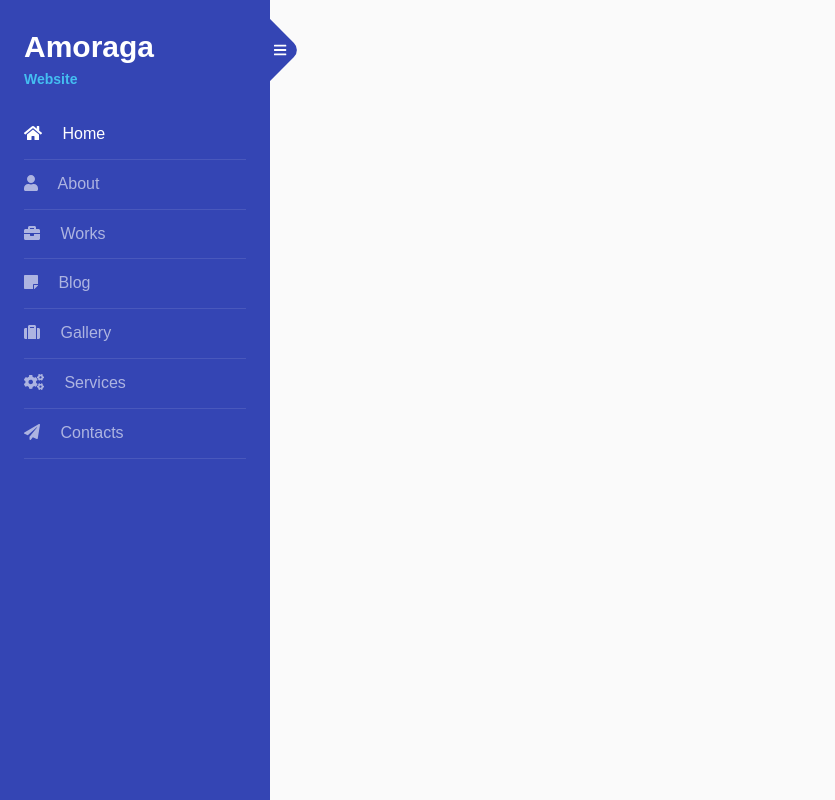
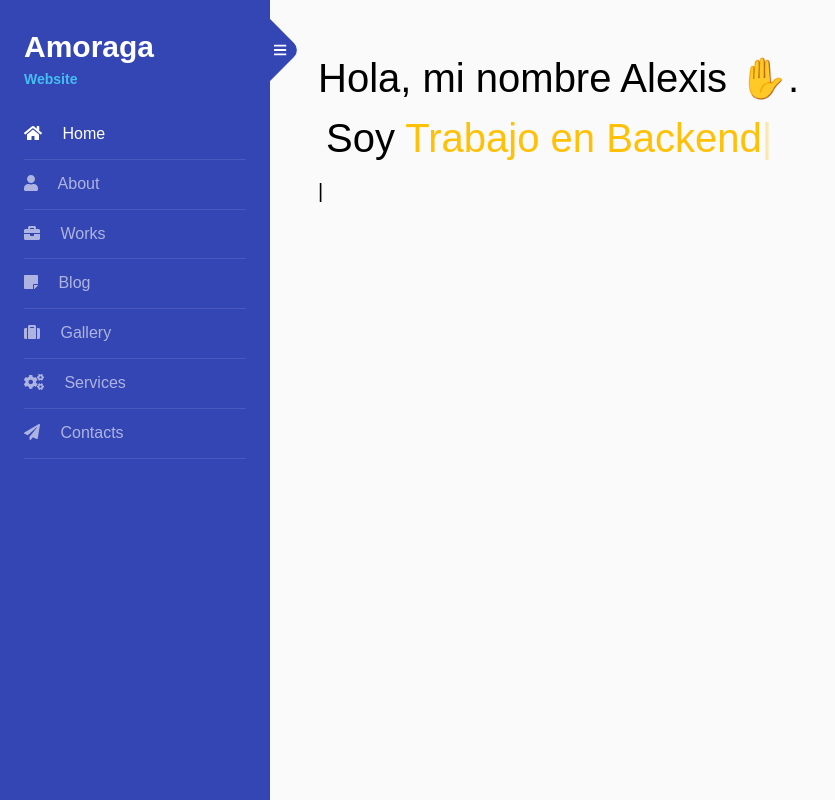
Before and after one commit to alexisMoragaa/Profile, a React (Create React App) app: page / in a window 1280 px wide. Shown: the whole page, without its empty margins (0-835 px from the left). Built offline with nearby package versions, Linux system fonts and the light colour scheme.

Commit message:
se añade ruta /

```diff
--- a/src/components/App.js
+++ b/src/components/App.js
@@ -12,6 +12,7 @@ export default function  App (props){
                 <Layout>
 
                     <Switch>
+                        <Route exact path='/' component={Home}/>
                         <Route exact path='/home' component={Home}/>
                     </Switch>
 
```
